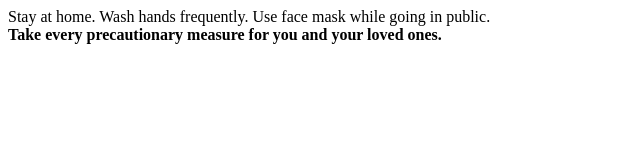
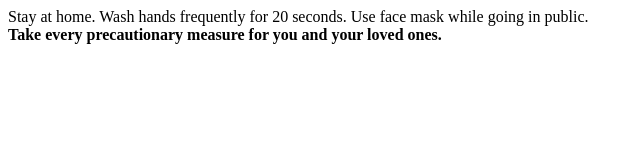
Before and after one commit to shawais786/bootcamp_lec1, a plain HTML site: page index.html in a window 1280 px wide. Shown: the whole page, without its empty margins (0-643 px from the left). Drawn offline with Linux system fonts and the light colour scheme.

Commit message:
20 sec added

```diff
--- a/index.html
+++ b/index.html
@@ -5,7 +5,7 @@
 </head>
 <body>
     <div>
-        Stay at home. Wash hands frequently. Use face mask while going in public.<br>
+        Stay at home. Wash hands frequently for 20 seconds. Use face mask while going in public.<br>
         <b>Take every precautionary measure for you and your loved ones.</b>
     </div>
 </body>
```
